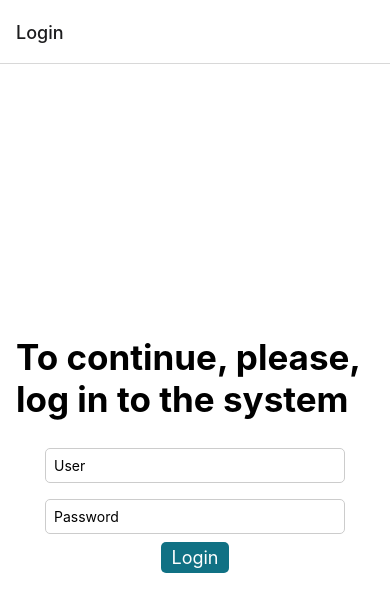
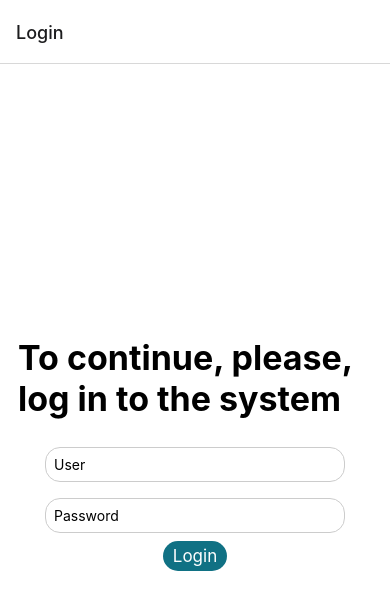
Before and after one commit to guilhermeS53/Atividade-01-Desenvolvendo-Telas-Em-React-Native, a React Native app in the folder 01-NavigationScreens-for-Users/: screen /Login in a window 390 px wide. Shown: the top 612 px of the page. Built offline with nearby package versions, Linux system fonts and the light colour scheme.

Commit message:
Ajustando os botões de UserDetails e About para estilização

```diff
--- a/01-NavigationScreens-for-Users/src/screens/About.js
+++ b/01-NavigationScreens-for-Users/src/screens/About.js
@@ -1,3 +1,4 @@
+// Importação das bibliotecas do React
 import React from 'react';
 import { StyleSheet, Text, View } from 'react-native';
 
@@ -12,6 +13,7 @@ export default function AboutScreen() {
     );
 }
 
+// Abaixo segue estilização da tela.
 const styles = StyleSheet.create({
     container: {
         flex: 1,
@@ -32,4 +34,7 @@ const styles = StyleSheet.create({
     version: {
         fontSize: 16,
     },
+    button: {
+        backgroundColor: '#107184',
+    },
 });
--- a/01-NavigationScreens-for-Users/src/screens/HomeScreen.js
+++ b/01-NavigationScreens-for-Users/src/screens/HomeScreen.js
@@ -1,3 +1,4 @@
+// Importação das bibliotecas do React
 import React from 'react';
 import { View, Text, Button, StyleSheet } from 'react-native';
 
@@ -12,17 +13,21 @@ const HomeScreen = ({ navigation, route }) => {
         {'\n'}{'\n'} Now we can navigate between screens!
         {'\n'}{'\n'} Now are you feeling?
       </Text>
+
+      {/* A ideia de inserir a variável username, é que quando o usuário insira seu login, a tela seguinte, HomeScreen, traga esse nome aqui na apresentação da tela */}
+
       <View style={styles.buttonsContainer}>
         <View style={styles.button}>
           <Button
             title="User Details"
             onPress={() => navigation.navigate('UserDetails', { name, age, email })}
-          />
+            color="#107184" />
         </View>
         <View style={styles.button}>
           <Button
             title="About"
             onPress={() => navigation.navigate('About')}
+            color="#107184"
           />
         </View>
       </View>
@@ -30,6 +35,7 @@ const HomeScreen = ({ navigation, route }) => {
   );
 };
 
+// Abaixo segue estilização da tela.
 const styles = StyleSheet.create({
   container: {
     flex: 1,
@@ -52,9 +58,10 @@ const styles = StyleSheet.create({
     alignItems: 'center',
   },
   button: {
+    marginVertical: 10,
+    paddingHorizontal: 10,
+    borderRadius: 15,
     backgroundColor: '#107184',
-    marginVertical: 10,
-    width: '100%',
   },
 });
 
--- a/01-NavigationScreens-for-Users/src/screens/Login.js
+++ b/01-NavigationScreens-for-Users/src/screens/Login.js
@@ -1,3 +1,4 @@
+// Importação das bibliotecas do React
 import React from 'react';
 import { StyleSheet, Text, View, TouchableOpacity, TextInput } from 'react-native';
 import { useNavigation } from '@react-navigation/native';
@@ -38,23 +39,24 @@ export default function Login() {
   );
 }
 
+// Abaixo segue estilização da tela.
 const styles = StyleSheet.create({
   container: {
     flex: 1,
     backgroundColor: '#fff',
     alignItems: 'center',
     justifyContent: 'center',
-    padding: 16,
+    padding: 18,
   },
   title: {
-    fontSize: 35,
+    fontSize: 34,
     fontWeight: 'bold',
     marginBottom: 20,
   },
   input: {
     borderWidth: 1,
     borderColor: '#ccc',
-    borderRadius: 5,
+    borderRadius: 15,
     padding: 8,
     marginVertical: 8,
   },
@@ -62,10 +64,10 @@ const styles = StyleSheet.create({
     backgroundColor: '#107184',
     paddingVertical: 5,
     paddingHorizontal: 10,
-    borderRadius: 5,
+    borderRadius: 15,
   },
   buttonText: {
     color: '#fff',
-    fontSize: 18,
+    fontSize: 17,
   },
 });
--- a/01-NavigationScreens-for-Users/src/screens/UserDetails.js
+++ b/01-NavigationScreens-for-Users/src/screens/UserDetails.js
@@ -1,3 +1,4 @@
+// Importação das bibliotecas do React
 import React from 'react';
 import { View, Text, StyleSheet } from 'react-native';
 
@@ -14,6 +15,7 @@ const UserDetails = ({ route }) => {
     );
 };
 
+// Abaixo segue estilização da tela.
 const styles = StyleSheet.create({
     container: {
         flex: 1,
@@ -34,6 +36,9 @@ const styles = StyleSheet.create({
     version: {
         fontSize: 16,
     },
+    button: {
+        backgroundColor: '#107184',
+    },
 });
 
 export default UserDetails;
```
